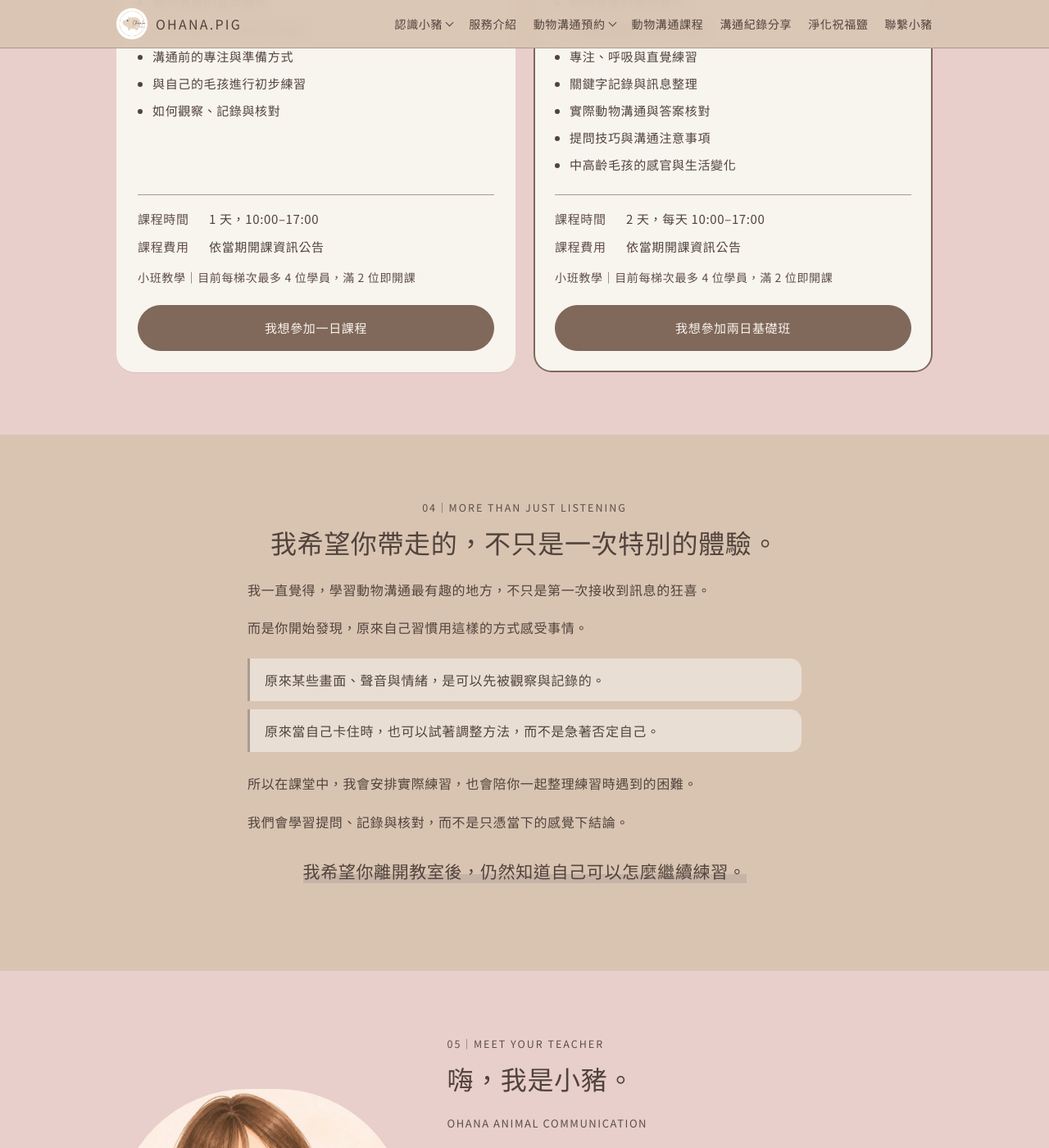
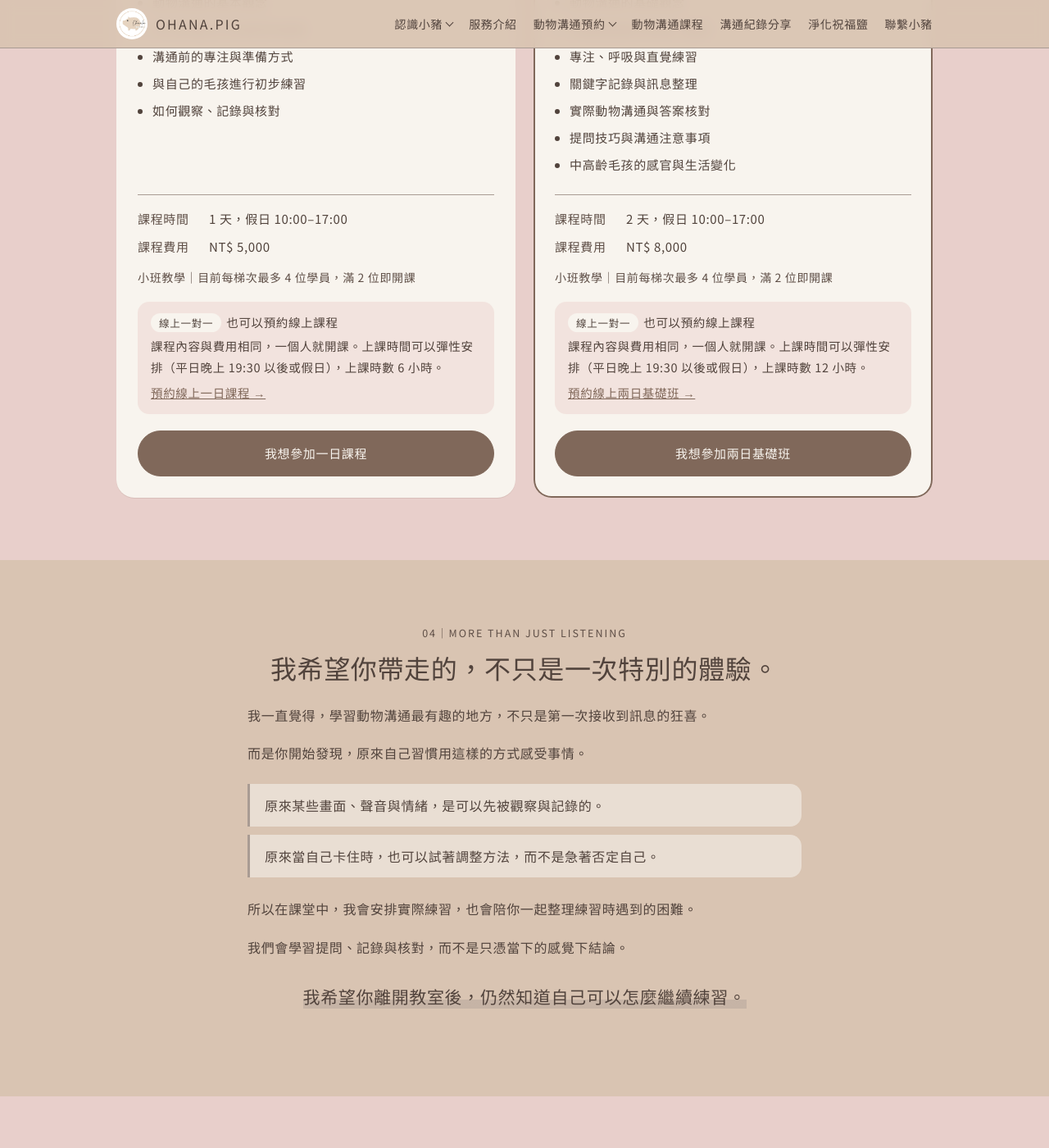
Before and after one commit to annie09013/ohana.pig, a Jekyll site: the page built from course/index.html, in a window 1280 px wide and 1400 px high, scrolled down 4559 px. Shown: the whole window at 82% size. Built offline with Jekyll 4.4.1, drawn with Linux system fonts in a browser that asks for light colours; some web fonts are replaced.

Commit message:
Add files via upload

```diff
--- a/_layouts/base.html
+++ b/_layouts/base.html
@@ -16,7 +16,7 @@
 <link rel="preconnect" href="https://fonts.gstatic.com" crossorigin>
 <link href="https://fonts.googleapis.com/css2?family=Huninn&family=Noto+Sans+TC:wght@400;500&display=swap" rel="stylesheet">
 <script>document.documentElement.classList.add("js")</script>
-<link rel="stylesheet" href="/css/style.css?v=7">
+<link rel="stylesheet" href="/css/style.css?v=8">
 </head>
 <body>
 <header><div class="wrap bar">
@@ -44,7 +44,7 @@
  <span class="logo">OHANA.PIG</span>Animal Communication<br>用溫柔，陪你更靠近孩子一點點。
 </div></footer>
 {% if page.fixed_link %}<a class="fixed-book" href="{{ page.fixed_link }}">{{ page.fixed_text }}</a>{% elsif page.fixed_book != false %}<a class="fixed-book" data-link="COMMUNICATION_BOOKING_URL" href="/booking/">預約毛孩溝通 ♡</a>{% endif %}
-<script src="/js/config.js?v=6"></script>
+<script src="/js/config.js?v=9"></script>
 <script src="/js/main.js?v=2"></script>
 {% for js in page.scripts %}<script src="{{ js }}"></script>
 {% endfor %}
--- a/course/index.html
+++ b/course/index.html
@@ -128,10 +128,15 @@ fixed_text: 看看近期開課日期 ♡
     <li>如何觀察、記錄與核對</li>
    </ul>
    <dl class="cp-facts">
-    <div><dt>課程時間</dt><dd>1 天，10:00–17:00</dd></div>
-    <div><dt>課程費用</dt><dd>依當期開課資訊公告</dd></div>
+    <div><dt>課程時間</dt><dd>1 天，假日 10:00–17:00</dd></div>
+    <div><dt>課程費用</dt><dd>NT$ 5,000</dd></div>
    </dl>
    <p class="cp-small"><span class="cb-nb">小班教學｜目前每梯次最多 4 位學員，</span><span class="cb-nb">滿 2 位即開課</span></p>
+   <div class="cp-online">
+    <p><span class="cp-online-tag">線上一對一</span>也可以預約線上課程</p>
+    <p>課程內容與費用相同，一個人就開課。上課時間可以彈性安排（平日晚上 19:30 以後或假日），上課時數 6 小時。</p>
+    <a data-link="ONE_DAY_ONLINE_URL" href="/course-booking/?course=ONE_DAY_ONLINE">預約線上一日課程 →</a>
+   </div>
    <div class="btns"><a class="btn" data-link="ONE_DAY_COURSE_URL" href="/course-booking/?course=ONE_DAY">我想參加一日課程</a></div>
   </article>
   <article class="card plain cp-course feat rv" id="two-day">
@@ -152,10 +157,15 @@ fixed_text: 看看近期開課日期 ♡
     <li>中高齡毛孩的感官與生活變化</li>
    </ul>
    <dl class="cp-facts">
-    <div><dt>課程時間</dt><dd>2 天，每天 10:00–17:00</dd></div>
-    <div><dt>課程費用</dt><dd>依當期開課資訊公告</dd></div>
+    <div><dt>課程時間</dt><dd>2 天，假日 10:00–17:00</dd></div>
+    <div><dt>課程費用</dt><dd>NT$ 8,000</dd></div>
    </dl>
    <p class="cp-small"><span class="cb-nb">小班教學｜目前每梯次最多 4 位學員，</span><span class="cb-nb">滿 2 位即開課</span></p>
+   <div class="cp-online">
+    <p><span class="cp-online-tag">線上一對一</span>也可以預約線上課程</p>
+    <p>課程內容與費用相同，一個人就開課。上課時間可以彈性安排（平日晚上 19:30 以後或假日），上課時數 12 小時。</p>
+    <a data-link="TWO_DAY_ONLINE_URL" href="/course-booking/?course=TWO_DAY_ONLINE">預約線上兩日基礎班 →</a>
+   </div>
    <div class="btns"><a class="btn" data-link="TWO_DAY_COURSE_URL" href="/course-booking/?course=TWO_DAY">我想參加兩日基礎班</a></div>
   </article>
  </div>
--- a/css/style.css
+++ b/css/style.css
@@ -386,3 +386,28 @@ fieldset.cb-block{border:0;min-width:0}
 .cp-ta-end{margin:46px auto 0}
 .cp-ta-end .cp-quote{margin:0 0 .5em!important}
 @media(prefers-reduced-motion:reduce){.cp-ta-card,.cp-ta-card:hover{transition:none;transform:none}}
+/* 報名頁：上課方式（實體／線上）*/
+.cb-mode{display:inline-flex;gap:4px;margin-top:14px;padding:4px;border-radius:999px;background:rgba(232,207,203,.45)}
+.cb-pill{position:relative;cursor:pointer}
+.cb-pill input{position:absolute;opacity:0;pointer-events:none}
+.cb-pill span{display:block;padding:6px 18px;border-radius:999px;font-size:14.5px;transition:background .25s,color .25s}
+.cb-pill input:checked+span{background:var(--btn);color:var(--card)}
+.cb-pill input:focus-visible+span{outline:2px solid var(--ink);outline-offset:2px}
+.cb-pill input:disabled+span{opacity:.45;cursor:not-allowed}
+.cb-mode-note{font-size:13.5px;color:var(--sub);margin-top:8px!important}
+.cb-online{margin-top:14px;font-size:15px}
+.cb-online>p:first-child{background:rgba(232,207,203,.4);border-radius:14px;padding:12px 16px;line-height:1.9}
+.cb-label{display:block;font-size:15px;margin-bottom:2px}
+.cb-label i{font-style:normal;font-size:12.5px;color:var(--sub);margin-left:6px}
+.cb-slots{display:flex;flex-wrap:wrap;gap:8px 10px}
+.cb-slots .cb-slot{margin-top:6px;background:#fff;border:1.5px solid var(--grey);border-radius:12px;padding:6px 14px 6px 10px;align-items:center}
+.cb-slots .cb-slot input{margin-top:0}
+.cb-slots .cb-slot:has(input:checked){border-color:var(--btn);background:var(--pink)}
+/* 課程頁：線上一對一說明 */
+.cp-online{margin-top:16px;padding:12px 16px;border-radius:14px;background:rgba(232,207,203,.45);font-size:14.5px;line-height:1.85}
+.cp-online p{font-size:14.5px!important}
+.cp-online p+p{margin-top:2px}
+.cp-online .cp-online-tag{display:inline-block;font-size:12.5px;letter-spacing:.06em;background:var(--card);border-radius:999px;padding:0 10px;margin-right:6px}
+.cp-online a{color:var(--btn);font-size:14.5px;display:inline-block;margin-top:4px}
+.cb [hidden]{display:none!important}
+.cb-online,.cb-sessions{clear:both}
--- a/index.html
+++ b/index.html
@@ -14,7 +14,7 @@
 <link rel="preconnect" href="https://fonts.gstatic.com" crossorigin>
 <link href="https://fonts.googleapis.com/css2?family=Huninn&family=Noto+Sans+TC:wght@400;500&display=swap" rel="stylesheet">
 <script>document.documentElement.classList.add("js")</script>
-<link rel="stylesheet" href="css/style.css?v=7">
+<link rel="stylesheet" href="css/style.css?v=8">
 </head>
 <body>
 <svg width="0" height="0" style="position:absolute" aria-hidden="true">
@@ -274,7 +274,7 @@
  <span class="logo">OHANA.PIG</span>Animal Communication<br>用溫柔，陪你更靠近孩子一點點。
 </div></footer>
 <a class="fixed-book" data-link="COMMUNICATION_BOOKING_URL" href="#">預約毛孩溝通 ♡</a>
-<script src="js/config.js?v=6"></script>
+<script src="js/config.js?v=9"></script>
 <script src="js/main.js?v=2"></script>
 </body>
 </html>
--- a/js/config.js
+++ b/js/config.js
@@ -11,6 +11,8 @@ const SITE_CONFIG = {
   COURSE_BOOKING_URL: "/course-booking/",
   ONE_DAY_COURSE_URL: "/course-booking/?course=ONE_DAY",
   TWO_DAY_COURSE_URL: "/course-booking/?course=TWO_DAY",
+  ONE_DAY_ONLINE_URL: "/course-booking/?course=ONE_DAY_ONLINE",
+  TWO_DAY_ONLINE_URL: "/course-booking/?course=TWO_DAY_ONLINE",
 
   // 照片路徑：放進 images/ 資料夾後，填入檔名即可。留空 "" 會顯示柔和佔位圖
   PHOTOS: {
@@ -33,7 +35,7 @@ const SITE_CONFIG = {
     // 送出後要前往的 LINE 官方帳號（預設沿用上面的 LINE 設定）
     LINE_URL: "https://line.me/R/ti/p/%40160ujzhn",
     LINE_ID: "@160ujzhn",   // 有填 Basic ID，手機上就能自動帶入報名資訊
-    // 試算表的 price 欄位空白時，顯示這段文字
+    // 價格：試算表 Courses 的 price 有填就用試算表；沒填就用下面各課程的 price；都沒有才顯示這段文字
     PRICE_FALLBACK: "依當期開課資訊公告",
     // 課程基本資訊（試算表 Courses 若有填 course_name / price，會以試算表為主）
     COURSES: {
@@ -41,16 +43,39 @@ const SITE_CONFIG = {
         label: "一日課程",
         title: "與自己的毛孩建立連結",
         en: "ONE-DAY CONNECTION COURSE",
-        duration: "1 天，10:00–17:00",
+        duration: "1 天，假日 10:00–17:00",
+        price: 5000,
         classNote: "小班教學｜每梯次最多 4 位，滿 2 位即開課"
       },
       TWO_DAY: {
         label: "兩日課程",
         title: "動物溝通基礎班",
         en: "TWO-DAY ANIMAL COMMUNICATION TRAINING",
-        duration: "2 天，每天 10:00–17:00",
+        duration: "2 天，假日 10:00–17:00",
+        price: 8000,
         classNote: "小班教學｜每梯次最多 4 位，滿 2 位即開課"
+      },
+      // 線上一對一：課程內容和實體課相同，一人即開課，時間和小豬另外約
+      ONE_DAY_ONLINE: {
+        label: "一日課程（線上）",
+        title: "與自己的毛孩建立連結",
+        base: "ONE_DAY",
+        online: true,
+        price: 5000,
+        duration: "上課時數 6 小時，時間與小豬約",
+        classNote: "線上一對一｜一人即開課"
+      },
+      TWO_DAY_ONLINE: {
+        label: "兩日課程（線上）",
+        title: "動物溝通基礎班",
+        base: "TWO_DAY",
+        online: true,
+        price: 8000,
+        duration: "上課時數 12 小時，時間與小豬約",
+        classNote: "線上一對一｜一人即開課"
       }
-    }
+    },
+    // 線上課程可以約的時段（報名表的勾選項目）
+    ONLINE_SLOTS: ["平日晚上（19:30 以後）", "週六", "週日"]
   }
 };
```
Also changed, not shown: course-booking/index.html (+23 -4 lines), js/course-booking.js (+107 -28 lines).
